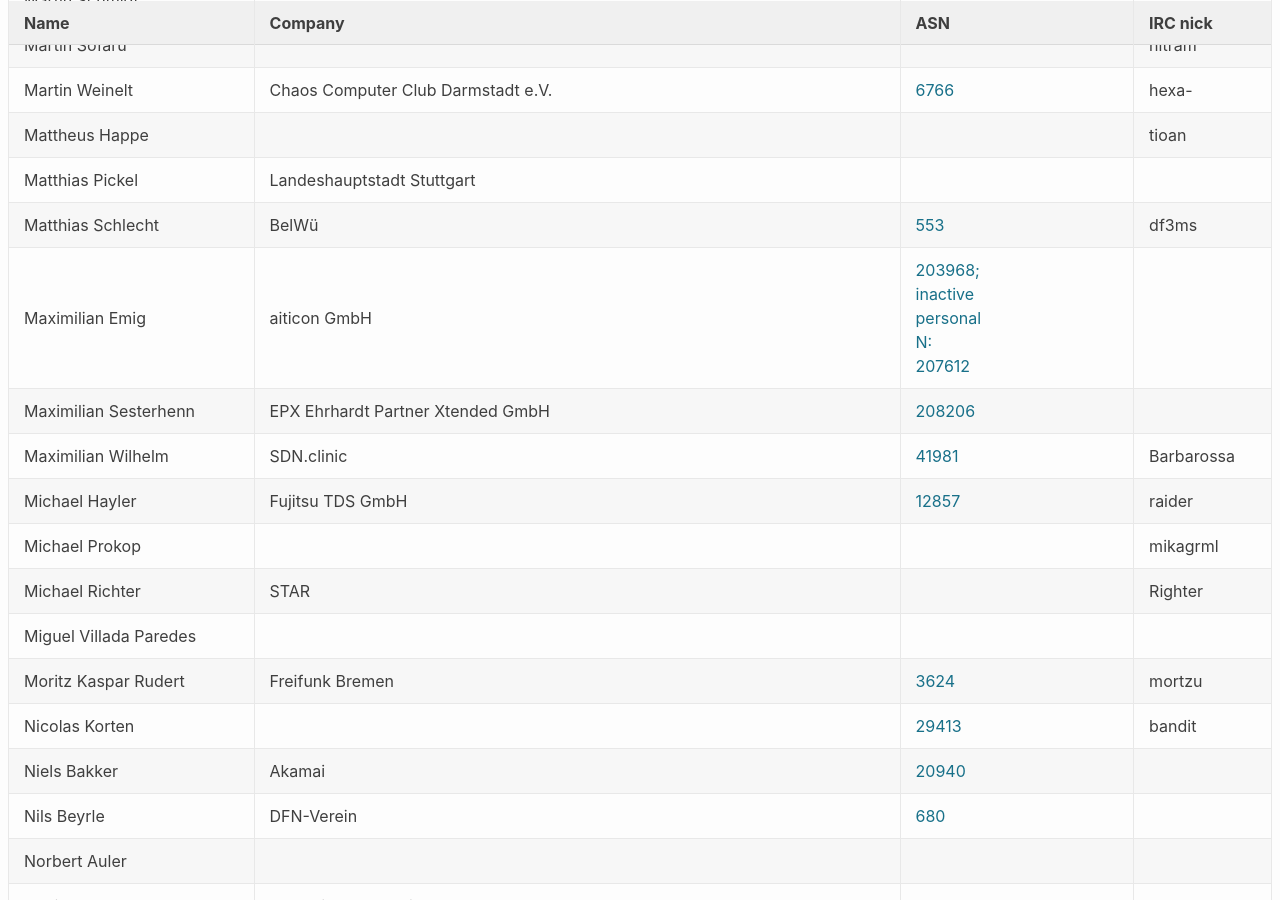
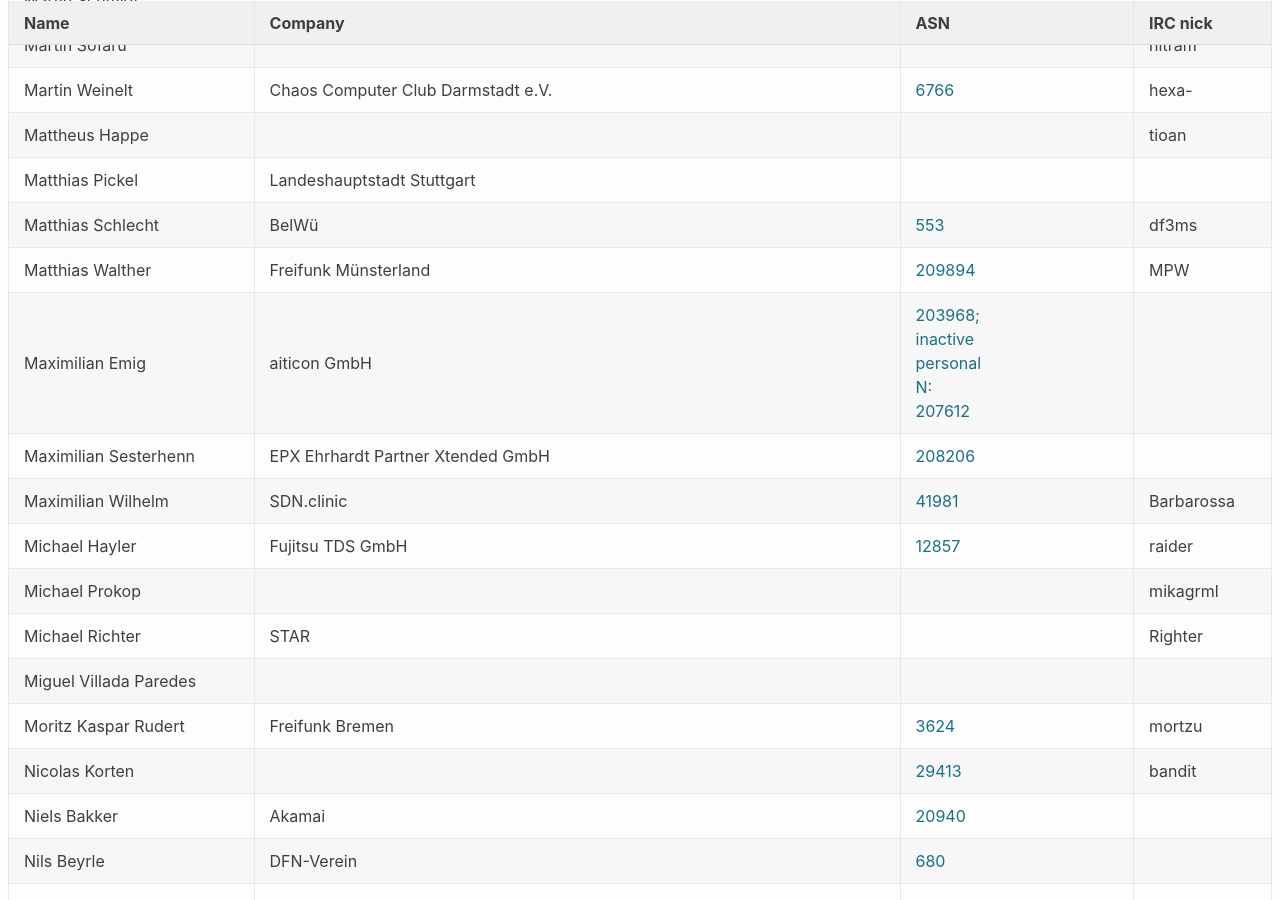
Before and after one commit to denog/pretix-attendeelist, a Jekyll site: the page built from denog13/index.markdown, in a window 1280 px wide and 900 px high, scrolled down 5014 px. Built offline with Jekyll 4.4.1, drawn with Linux system fonts in a browser that asks for light colours.

Commit message:
Latest data: Fri Oct  1 06:51:40 UTC 2021

```diff
--- a/_data/attendees_denog13.json
+++ b/_data/attendees_denog13.json
@@ -672,6 +672,12 @@
     "asn": "553"
   },
   {
+    "name": "Matthias Walther",
+    "company": "Freifunk Münsterland",
+    "irc": "MPW",
+    "asn": "209894"
+  },
+  {
     "name": "Maximilian Emig",
     "company": "aiticon GmbH",
     "irc": null,
```
